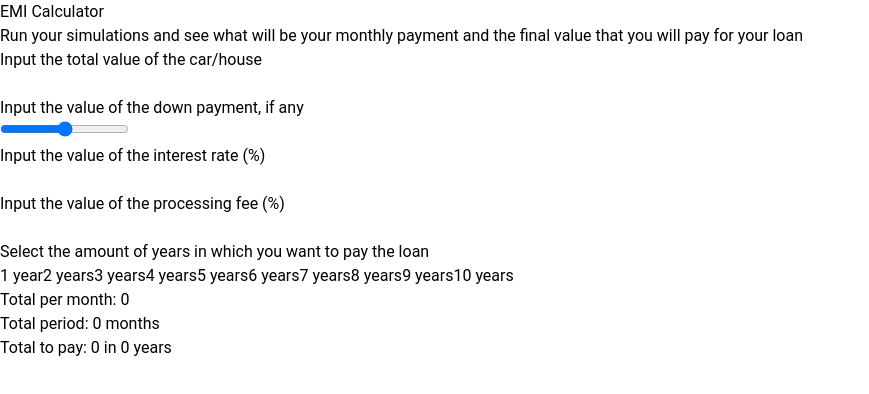
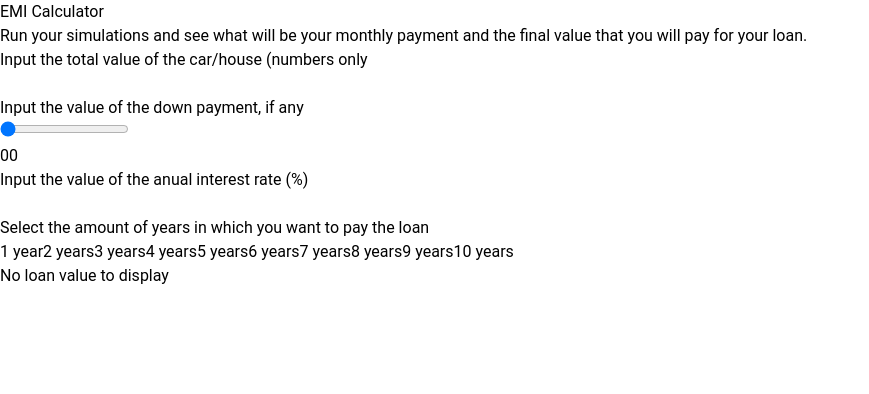
Before and after one commit to marcelohcortez/emi-calculator, a React (Vite) app: page / in a window 1280 px wide. Shown: the top 394 px of the page, without its empty margins (0-869 px from the left). Built offline with nearby package versions, Linux system fonts and the light colour scheme.

Commit message:
Structure all the project

```diff
--- a/src/App.tsx
+++ b/src/App.tsx
@@ -1,68 +1,124 @@
-import { useState } from "react";
+import { useState, useEffect } from "react";
+import TextInput from "./components/TextInput";
+import { tenureItems } from "./utils/tenureItems";
+
 import "./App.css";
+import SliderInput from "./components/SliderInput";
+import { numberConverter } from "./utils/numberConverter";
 
 function App() {
-  const [originalLoan, setOriginalLoan] = useState(0)
+  const [itemValue, setItemValue] = useState(0);
   const [totalLoan, setTotalLoan] = useState(0);
   const [tenure, setTenure] = useState(0);
   const [interestRateAnual, setInterestRateAnual] = useState(0);
-  const [interestRateMonthly, setInterestRateMonthly] = useState(0);
   const [downPayment, setDownPayment] = useState(0);
-  const [processingFee, setProcessingFee] = useState(0);
   const [emi, setEmi] = useState(0);
+  const [buttonSelected, setButtonSelected] = useState("")
 
-  //P x R x (1+R)^N / [(1+R)^N-1]
+  const calculateEMI = ({
+    itemValue,
+    downPayment,
+    interestRateAnual,
+    tenure,
+  }: {
+    itemValue: number;
+    downPayment: number;
+    interestRateAnual: number;
+    tenure: number;
+  }) => {
+    const loanAmount = itemValue - downPayment;
+    const interestRate = interestRateAnual / 100;
+    const totalTenure = tenure * 12;
 
-  const calculateEMI = () => {
+    //P x R x (1+R)^N / [(1+R)^N-1]
+    const totalEMI =
+      (loanAmount * interestRate * (1 + interestRate) ** totalTenure) /
+      ((1 + interestRate) ** totalTenure - 1);
+
+    return parseInt(totalEMI.toFixed(2));
+  };
+
+  useEffect(() => {
+    if (!itemValue && !tenure && !interestRateAnual) return;
+
+    const emi = calculateEMI({
+      itemValue,
+      downPayment,
+      interestRateAnual,
+      tenure,
+    });
+    setTotalLoan(emi * (tenure * 12));
+    setEmi(emi);
+  }, [itemValue, tenure, interestRateAnual, downPayment]);
+
+  const tenureButtonClick = (item: number) => {
+    setButtonSelected("buttonSelected");
+    setTenure(item)
   }
 
   return (
     <main className="w-4/5 m-auto mt-20">
       <header>
-        <h1 className="text-3xl font-bold">EMI Calculator</h1>
-        <p>
+        <h1 className="text-3xl font-bold text-center mb-2">EMI Calculator</h1>
+        <p className="mb-5">
           Run your simulations and see what will be your monthly payment and the
-          final value that you will pay for your loan
+          final value that you will pay for your loan.
         </p>
       </header>
       <section>
-        <div>
-          <p>Input the total value of the car/house</p>
-          <input type="text" className="border-black border" />
-        </div>
-        <div>
-          <p>Input the value of the down payment, if any</p>
-          <input type="range" />
-        </div>
-        <div>
-          <p>Input the value of the interest rate (%)</p>
-          <input type="text" className="border-black border" />
-        </div>
-        <div>
-          <p>Input the value of the processing fee (%)</p>
-          <input type="text" className="border-black border" />
-        </div>
-        <div>
+        <TextInput
+          title={"Input the total value of the car/house (numbers only"}
+          state={itemValue}
+          setState={setItemValue}
+        />
+        <SliderInput
+          title={"Input the value of the down payment, if any"}
+          state={downPayment}
+          min={0}
+          max={itemValue}
+          setState={setDownPayment}
+        />
+        <TextInput
+          title={"Input the value of the anual interest rate (%)"}
+          state={interestRateAnual}
+          setState={setInterestRateAnual}
+        />
+        <div className="mt-3">
           <p>Select the amount of years in which you want to pay the loan</p>
-          <div className="flex">
-            <button className="border-black border p-3">1 year</button>
-            <button className="border-black border p-3">2 years</button>
-            <button className="border-black border p-3">3 years</button>
-            <button className="border-black border p-3">4 years</button>
-            <button className="border-black border p-3">5 years</button>
-            <button className="border-black border p-3">6 years</button>
-            <button className="border-black border p-3">7 years</button>
-            <button className="border-black border p-3">8 years</button>
-            <button className="border-black border p-3">9 years</button>
-            <button className="border-black border p-3">10 years</button>
+          <div className="flex flex-wrap gap-x-6 gap-y-6 pt-3 justify-between">
+            {tenureItems.map((item) => {
+              return (
+                <button
+                  key={item}
+                  className={`w-1/6 border border-1 border-black p-3 rounded-md hover:bg-slate-300 ${item === tenure ? "bg-slate-400" : "bg-slate-200"}`}
+                  onClick={() => tenureButtonClick(item)}
+                >
+                  {item} {item > 1 ? "years" : "year"}
+                </button>
+              );
+            })}
           </div>
         </div>
       </section>
-      <section>
-        <p>Total per month: {emi}</p>
-        <p>Total period: {tenure / 12} months</p>
-        <p>Total to pay: {emi} in {tenure} years</p>
-      </section>
+      {emi > 0 ? (
+        <>
+          <section>
+            <h2 className="font-bold text-xl mt-5">Results of your loan</h2>
+            <p>Total per month: {numberConverter(emi)}</p>
+            <p>Total to pay: {numberConverter(totalLoan)}</p>
+            <p>
+              Total period (years): {tenure} {tenure > 1 ? "years" : "year"}
+            </p>
+            <p>Total period (months): {tenure * 12} months</p>
+          </section>
+        </>
+      ) : (
+        <>
+          <section>
+            <h2 className="font-bold text-xl mt-5">No loan value to display</h2>
+          </section>
+        </>
+      )}
     </main>
   );
 }
```
